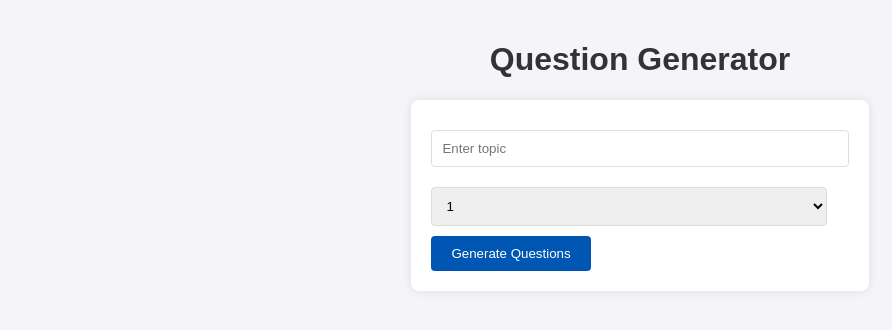
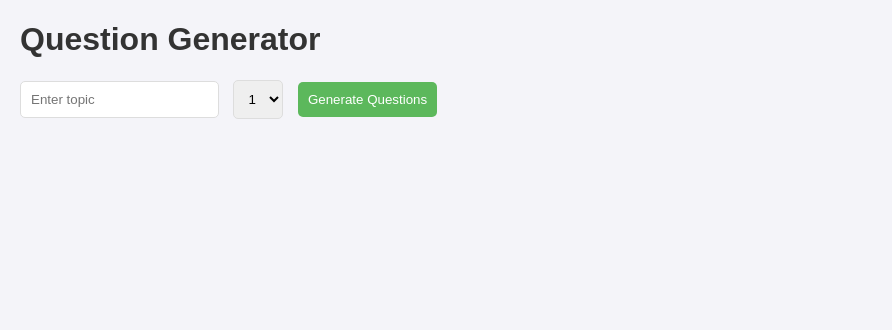
Before and after one commit to CosmicVeil/Hackthon-Projects, a Flask app: page / in a window 1280 px wide. Shown: the top 330 px of the page, without its empty margins (0-892 px from the left). Run offline with Flask 3, Linux system fonts and the light colour scheme.

Commit message:
Update index.html

```diff
--- a/MathWebsite/templates/index.html
+++ b/MathWebsite/templates/index.html
@@ -7,51 +7,33 @@
     <style>
         body {
             font-family: Arial, sans-serif;
+            margin: 20px;
             background-color: #f4f4f9;
-            margin: 0;
-            padding: 20px;
-            display: flex;
-            flex-direction: column;
-            align-items: center;
+            color: #333;
         }
         h1 {
             color: #333;
         }
-        form {
-            background-color: white;
-            padding: 20px;
-            border-radius: 8px;
-            box-shadow: 0 0 10px rgba(0,0,0,0.1);
-            margin-bottom: 20px;
+        form, ul {
+            margin-top: 20px;
         }
-        input[type="text"], select {
+        input[type="text"], select, button {
             padding: 10px;
-            margin: 10px 0;
-            border-radius: 4px;
+            margin-right: 10px;
+            border-radius: 5px;
             border: 1px solid #ddd;
-            width: calc(100% - 22px);
         }
         button {
-            padding: 10px 20px;
+            background-color: #5cb85c;
             color: white;
-            background-color: #0056b3;
             border: none;
-            border-radius: 4px;
             cursor: pointer;
         }
         button:hover {
-            background-color: #004494;
-        }
-        ul {
-            list-style: none;
-            padding: 0;
+            background-color: #4cae4c;
         }
         li {
-            background-color: white;
-            padding: 10px;
             margin-bottom: 10px;
-            border-radius: 8px;
-            box-shadow: 0 0 5px rgba(0,0,0,0.1);
         }
     </style>
 </head>
@@ -72,7 +54,10 @@
     {% if questions %}
         <ul>
         {% for question in questions %}
-            <li>{{ question }} <button onclick="getSolution('{{ question }}')">See Solution</button></li>
+            <li>{{ question }} <button onclick="getSolution('{{ question }}')">See Solution</button>
+                <button onclick="rateDifficulty('{{ question }}', 'hard')">Too Hard</button>
+                <button onclick="rateDifficulty('{{ question }}', 'easy')">Too Easy</button>
+            </li>
         {% endfor %}
         </ul>
     {% endif %}
@@ -87,10 +72,20 @@
                 body: JSON.stringify({question: question})
             })
             .then(response => response.json())
-            .then(data => {
-                const solution = `Solution for "${question}": ${data.solution}`;
-                alert(solution);
+            .then(data => alert(data.solution))
+            .catch(error => console.error('Error:', error));
+        }
+
+        function rateDifficulty(question, difficulty) {
+            fetch('/rate_difficulty', {
+                method: 'POST',
+                headers: {
+                    'Content-Type': 'application/json',
+                },
+                body: JSON.stringify({question: question, difficulty: difficulty})
             })
+            .then(response => response.json())
+            .then(data => alert(data.message))
             .catch(error => console.error('Error:', error));
         }
     </script>
```
